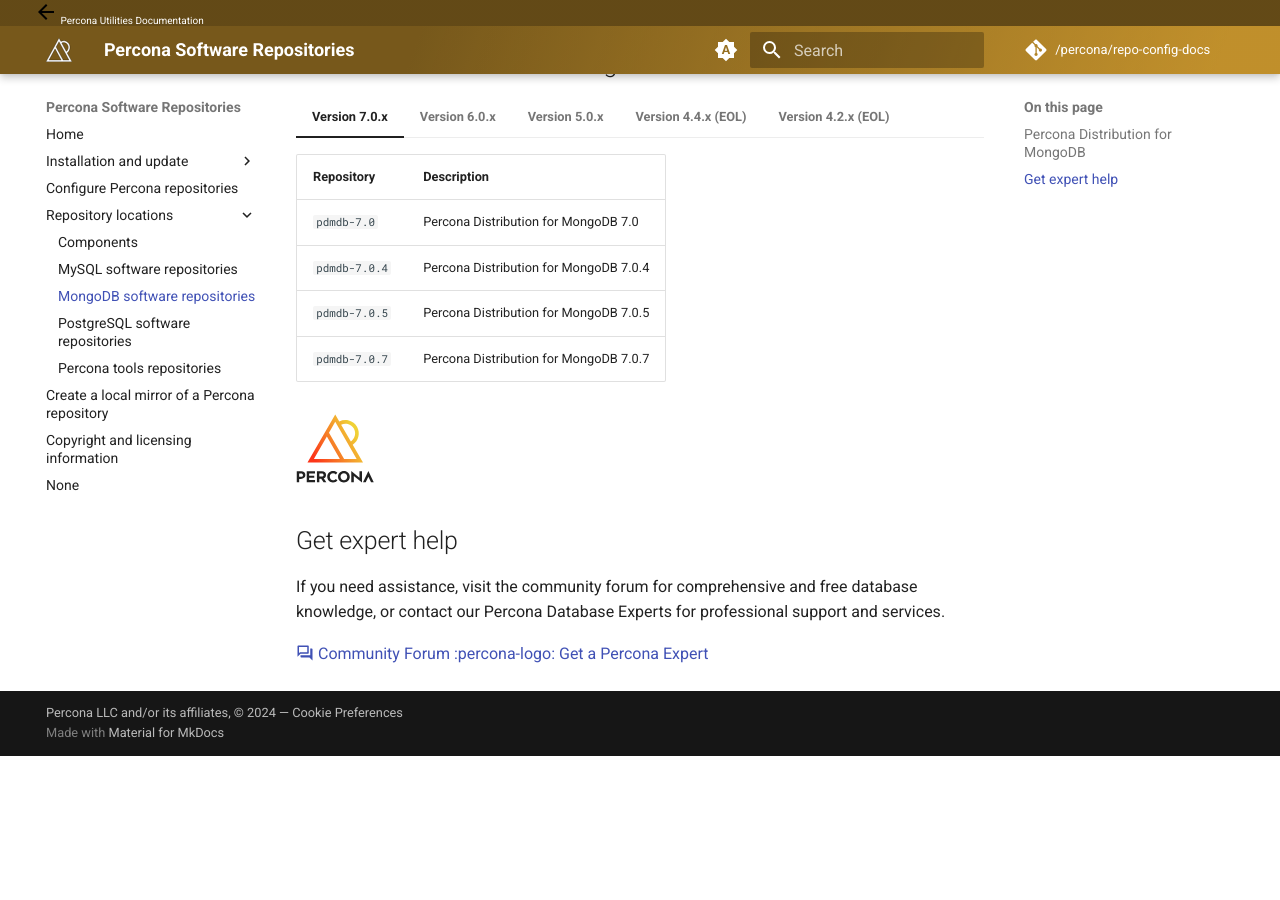
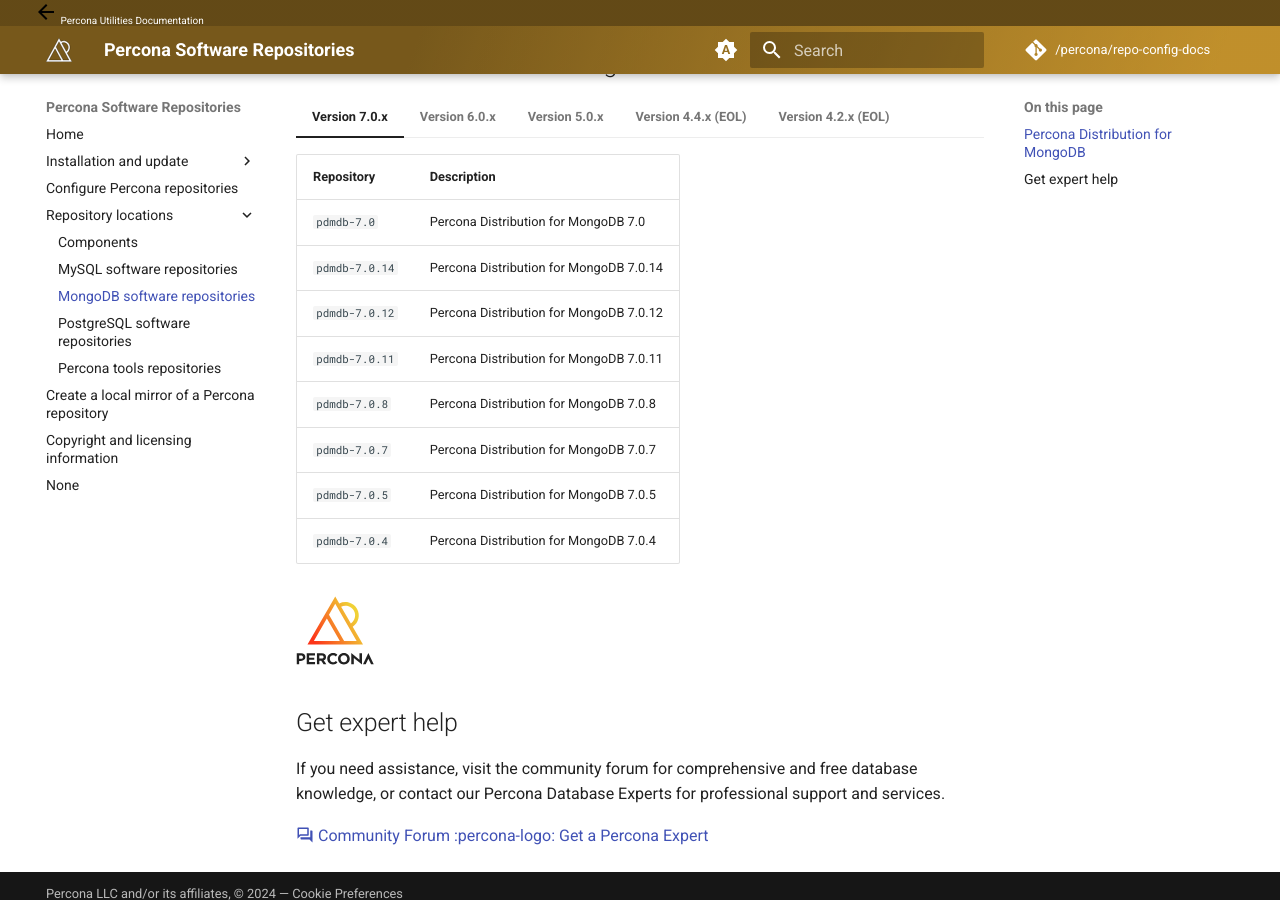
Before and after one commit to percona/repo-config-docs, an MkDocs documentation site: the page built from docs/mongodb.md, in a window 1280 px wide and 900 px high, scrolled down 625 px. Built offline with MkDocs 1.6.1 and Material for MkDocs 9.7.7, drawn with Linux system fonts in a browser that asks for light colours; nearby versions of some CDN libraries; comment, search, counter and statistics services are not loaded; the version menu is left out; before the commit the page ends 1381 px from its top, so only the background shows below that.

Commit message:
PREL-276 added new PG 17 (#141)
Updated PG and Mongo repo lists

```diff
--- a/docs/mongodb.md
+++ b/docs/mongodb.md
@@ -18,9 +18,13 @@
     | Repository    | Description                             |
     | ------------- | ------------------------------------    |
     | `pdmdb-7.0`   | Percona Distribution for MongoDB 7.0    |
+    | `pdmdb-7.0.14` | Percona Distribution for MongoDB 7.0.14|
+    | `pdmdb-7.0.12` | Percona Distribution for MongoDB 7.0.12|
+    | `pdmdb-7.0.11` | Percona Distribution for MongoDB 7.0.11|
+    | `pdmdb-7.0.8` | Percona Distribution for MongoDB 7.0.8  |
+    | `pdmdb-7.0.7` | Percona Distribution for MongoDB 7.0.7  |
+    | `pdmdb-7.0.5` | Percona Distribution for MongoDB 7.0.5  |
     | `pdmdb-7.0.4` | Percona Distribution for MongoDB 7.0.4  |
-    | `pdmdb-7.0.5` | Percona Distribution for MongoDB 7.0.5  |
-    | `pdmdb-7.0.7` | Percona Distribution for MongoDB 7.0.7  |
 
 
 === "Version 6.0.x"
@@ -28,6 +32,9 @@
     | Repository    | Description                             |
     | ------------- | ------------------------------------    |
     | `pdmdb-6.0`   | Percona Distribution for MongoDB 6.0    |
+    | `pdmdb-6.0.17` | Percona Distribution for MongoDB 6.0.17|
+    | `pdmdb-6.0.16` | Percona Distribution for MongoDB 6.0.16|
+    | `pdmdb-6.0.15` | Percona Distribution for MongoDB 6.0.15|
     | `pdmdb-6.0.14` | Percona Distribution for MongoDB 6.0.14|
     | `pdmdb-6.0.13` | Percona Distribution for MongoDB 6.0.13|
     | `pdmdb-6.0.11` | Percona Distribution for MongoDB 6.0.11|
@@ -44,7 +51,10 @@
     | Repository    | Description                             |
     | ------------- | ------------------------------------    |
     | `pdmdb-5.0`   | Percona Distribution for MongoDB 5.0    |
-    | `pdmdb-5.0.26`| Percona Distribution for MongoDB 5.0.24 |
+    | `pdmdb-5.0.29`| Percona Distribution for MongoDB 5.0.29 |
+    | `pdmdb-5.0.28`| Percona Distribution for MongoDB 5.0.28 |
+    | `pdmdb-5.0.27`| Percona Distribution for MongoDB 5.0.27 |
+    | `pdmdb-5.0.26`| Percona Distribution for MongoDB 5.0.26 |
     | `pdmdb-5.0.24`| Percona Distribution for MongoDB 5.0.24 |
     | `pdmdb-5.0.23`| Percona Distribution for MongoDB 5.0.23 |
     | `pdmdb-5.0.22`| Percona Distribution for MongoDB 5.0.22 |
```
Also changed, not shown: docs/postgresql.md (+14 -1 lines).
